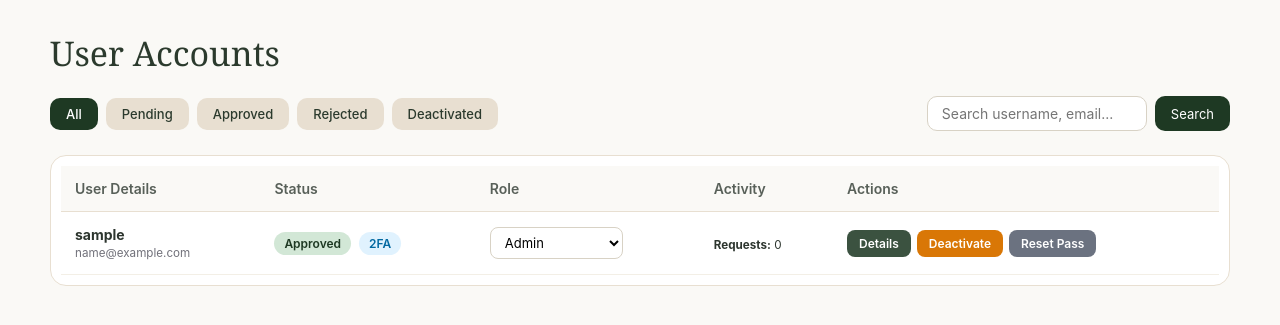
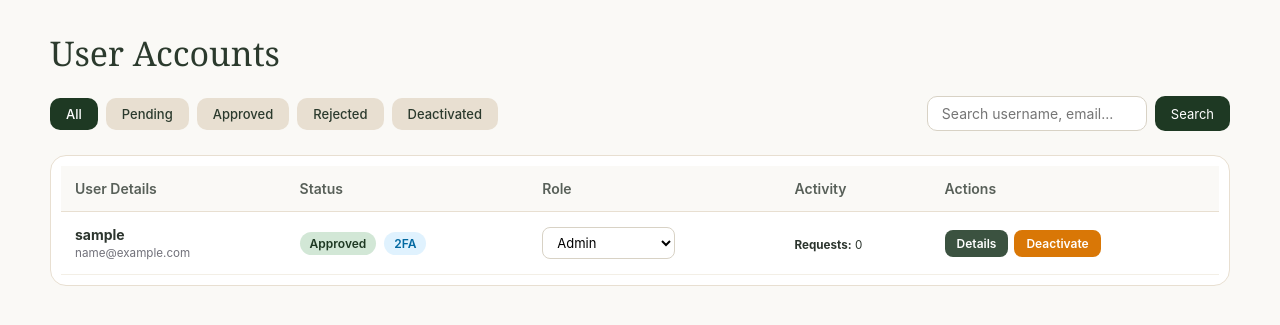
Before and after one commit to JLxav/Aroha, a Django app: page /admin-panel/users/admin/ in a window 1280 px wide. Shown: the part 70-395 px from the top of the page. Run offline with Django 5.2, Linux system fonts and the light colour scheme; the visitor is signed in with stand-in values (Sample User, id 1); data comes from the database, SQL or seed files in the repository; data that the repository does not hold is empty.

Commit message:
fixed changes

```diff
--- a/aroha_app/templates/admin/admin_user_list.html
+++ b/aroha_app/templates/admin/admin_user_list.html
@@ -190,10 +190,7 @@
                                         <a href="{% url 'admin_toggle_active' item.id %}" class="btn-act btn-reactivate">Reactivate</a>
                                     {% endif %}
 
-                                    <form method="post" action="{% url 'admin_force_password_reset' item.id %}" style="margin:0;" onsubmit="return confirm('Send password reset email to {{ item.email }}?');">
-                                        {% csrf_token %}
-                                        <button type="submit" class="btn-act btn-reset">Reset Pass</button>
-                                    </form>
+
                                 </div>
                             </td>
                         </tr>
```
